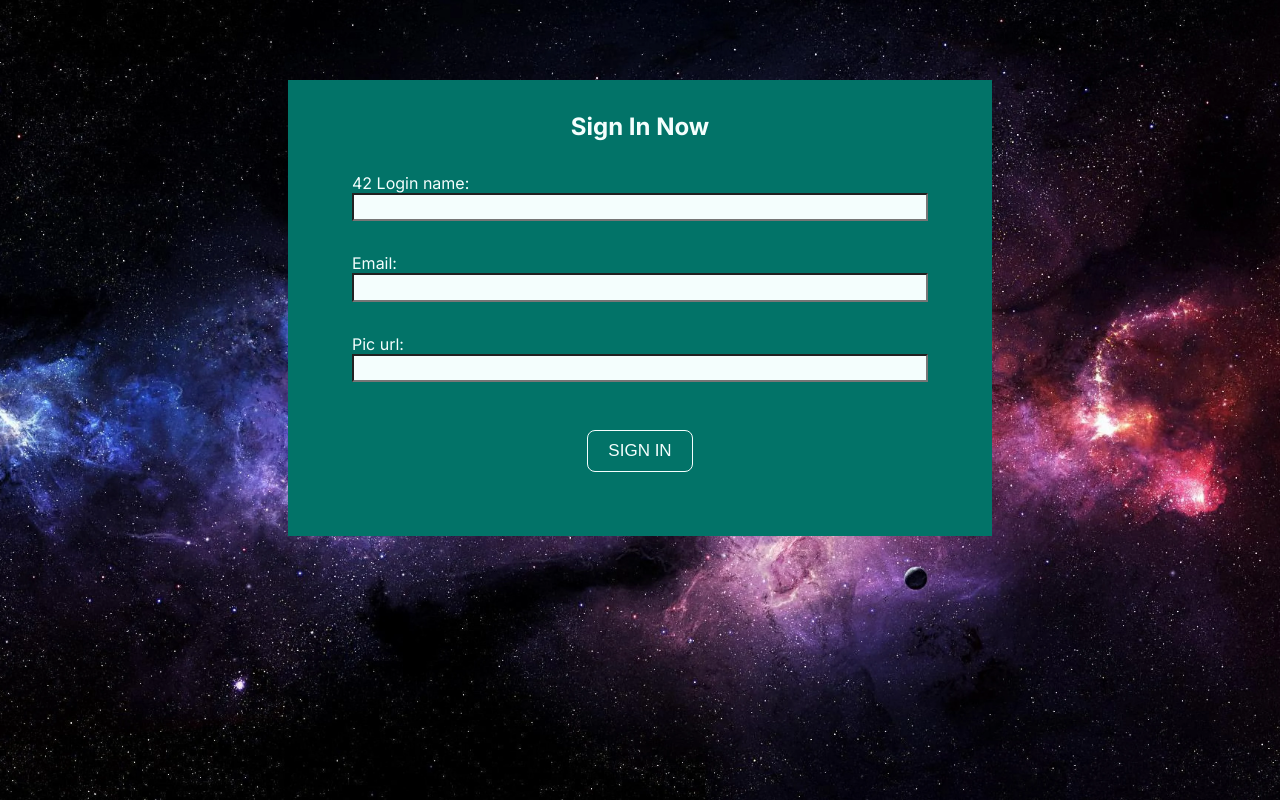
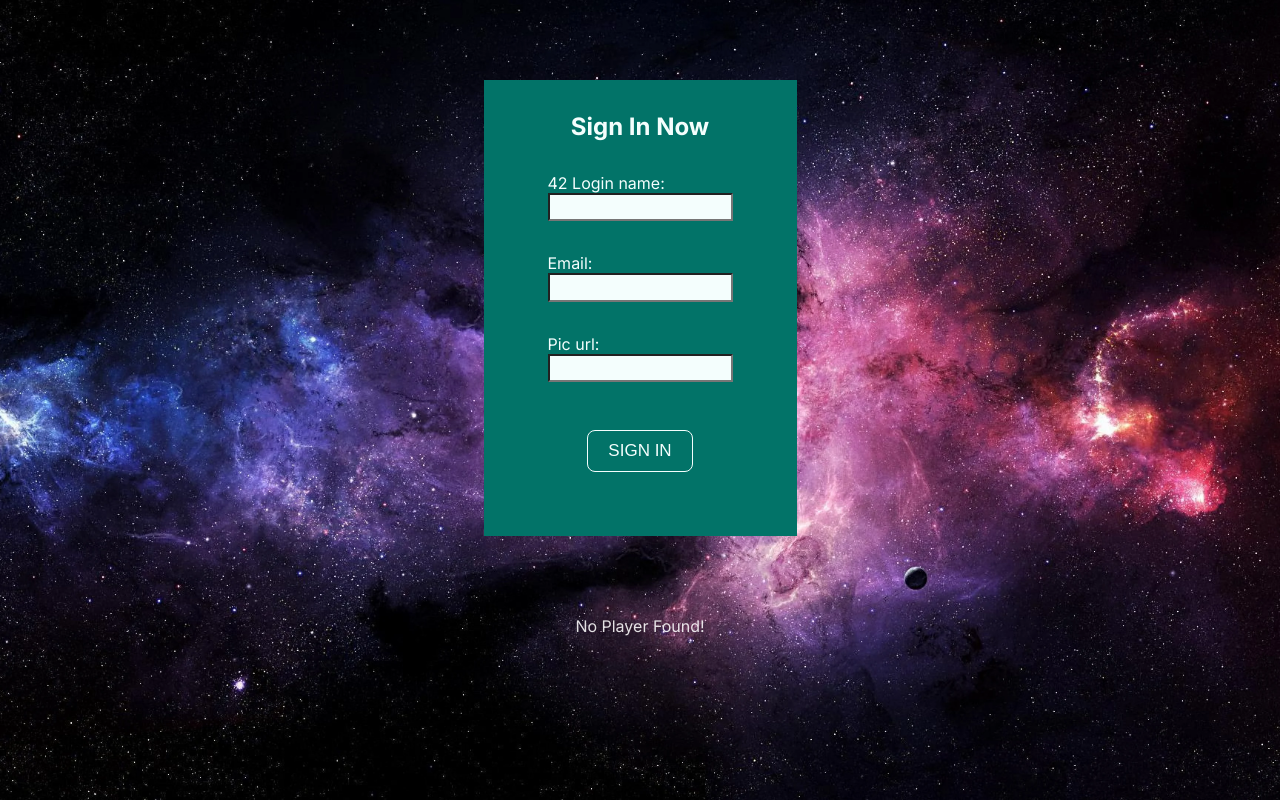
Before and after one commit to eprei/42_ft_transcendence, a React (Vite) app in the folder frontend/: page /tmp in a window 1280 px wide. Built offline with nearby package versions, Linux system fonts and the light colour scheme.

Commit message:
TempLogin.module.css created

```diff
--- /dev/null
+++ b/frontend/src/components/tempLogin/TempPlayerList.tsx
@@ -0,0 +1,12 @@
+import * as React from 'react'
+
+const TempPlayerList = () => {
+    const content = <p>No Player Found!</p>
+    return (
+        <div>
+            <ul>{content}</ul>
+        </div>
+    )
+}
+
+export default TempPlayerList
--- /dev/null
+++ b/frontend/src/pages/TempLogin.module.css
@@ -0,0 +1,6 @@
+.container {
+    display: flex;
+    flex-direction: column;
+    justify-content: center;
+    align-items: center;
+}
--- a/frontend/src/pages/TempLogin.tsx
+++ b/frontend/src/pages/TempLogin.tsx
@@ -1,7 +1,14 @@
-import TempForm from "../components/tempLogin/TempForm";
+import TempForm from '../components/tempLogin/TempForm'
+import TempPlayerList from '../components/tempLogin/TempPlayerList'
+import styles from './TempLogin.module.css'
 
 const TempLogin = () => {
-    return ( <><TempForm></TempForm></> );
+    return (
+        <div className={styles.container}>
+            <TempForm></TempForm>
+            <TempPlayerList></TempPlayerList>
+        </div>
+    )
 }
 
-export default TempLogin;
+export default TempLogin
```
